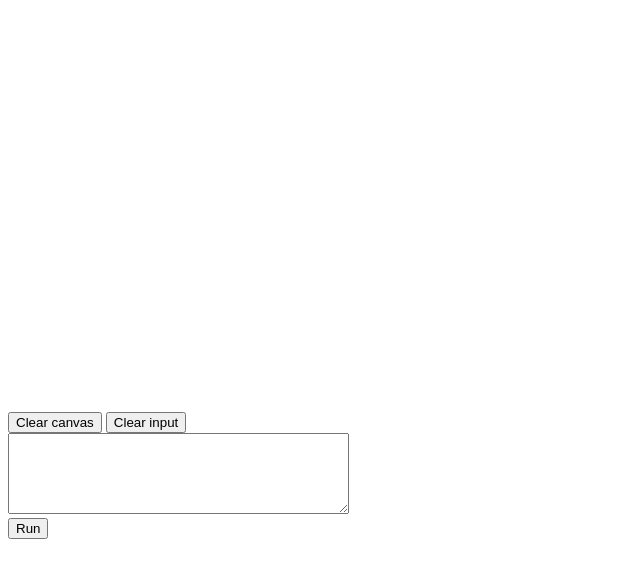
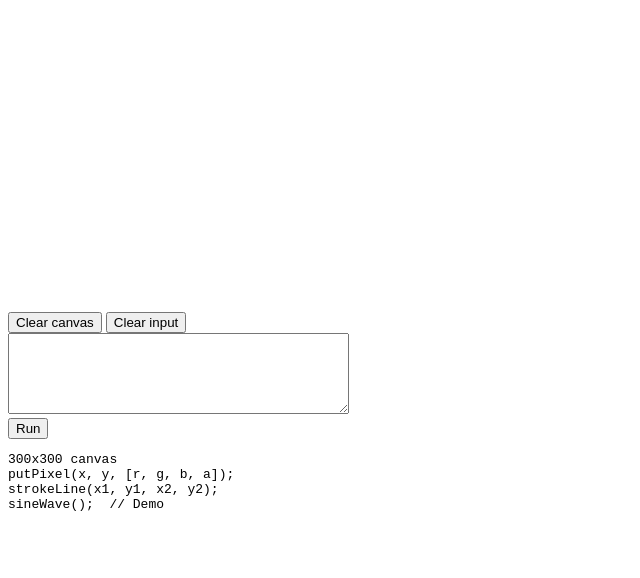
Before and after one commit to reddress/canvas-assembly, a plain HTML site: page index.html in a window 1280 px wide. Both pictures are taken after a click on the button "Clear input". Shown: the whole page, without its empty margins (0-640 px from the left). Drawn offline with Linux system fonts and the light colour scheme.

Commit message:
add function signatures

```diff
--- a/draw.js
+++ b/draw.js
@@ -69,6 +69,10 @@ document.getElementById("clearCanvas").addEventListener("click", function() {
   clearCanvas();
 });
 
+document.getElementById("clearInput").addEventListener("click", function() {
+  document.getElementById("input").value = "";
+});
+
 document.getElementById("run").addEventListener("click", function() {
   (1, eval)(document.getElementById("input").value);
 });
--- a/index.html
+++ b/index.html
@@ -2,11 +2,11 @@
 <html>
   <head>
     <meta charset="utf-8">
-    <title>Structured Canvas</title>
+    <title>Canvas Assembly</title>
     <link rel="stylesheet" href="styles.css" type="text/css">
   </head>
   <body>
-    <canvas id="canvas" width="400" height="400"></canvas>
+    <canvas id="canvas" width="300" height="300"></canvas>
     <br>
 
     <input type="button" id="clearCanvas" value="Clear canvas">
@@ -15,8 +15,15 @@
 
     <textarea id="input" rows="5" cols="40"></textarea>
     <br>
+    <input type="button" id="run" value="Run">
+	<br>
 
-    <input type="button" id="run" value="Run">
+	<pre>
+300x300 canvas
+putPixel(x, y, [r, g, b, a]);
+strokeLine(x1, y1, x2, y2);
+sineWave();  // Demo
+	</pre>
 
     <script src="draw.js"></script>
   </body>
```
Also changed, not shown: license.txt.
